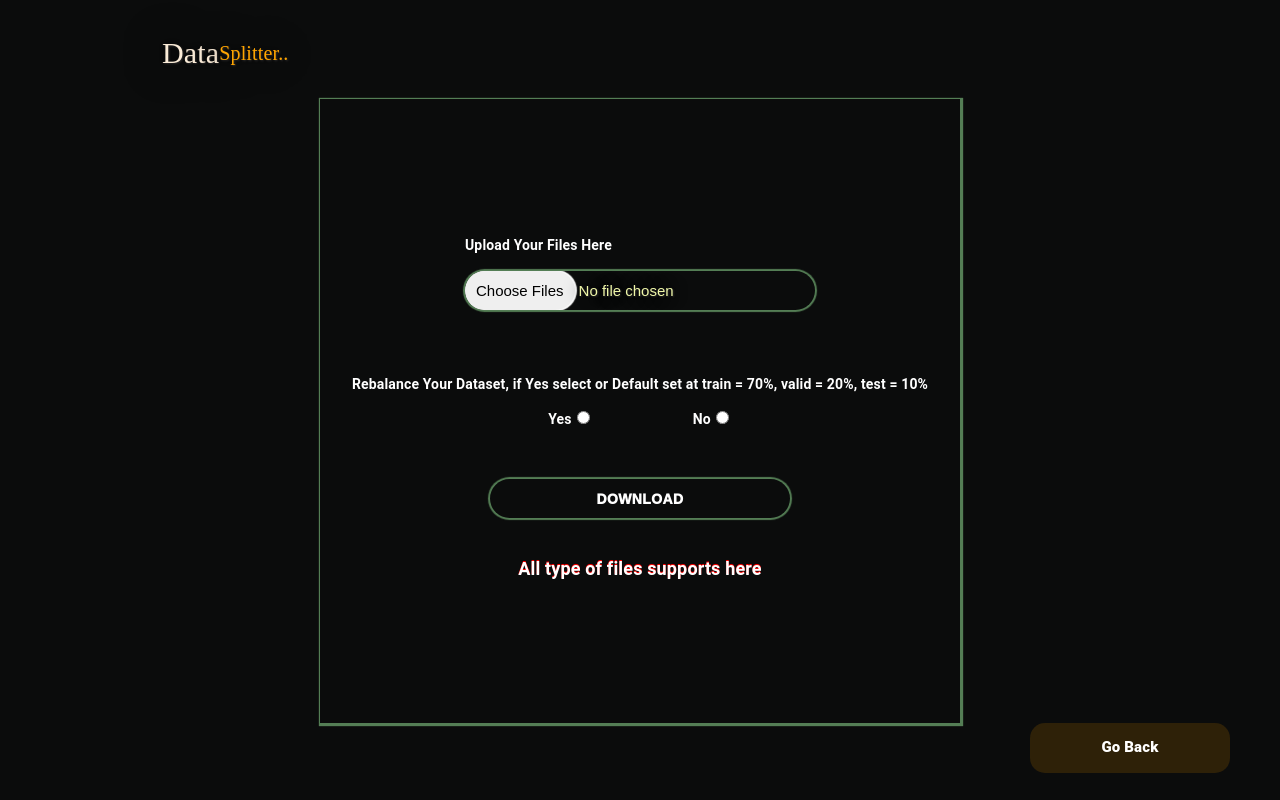
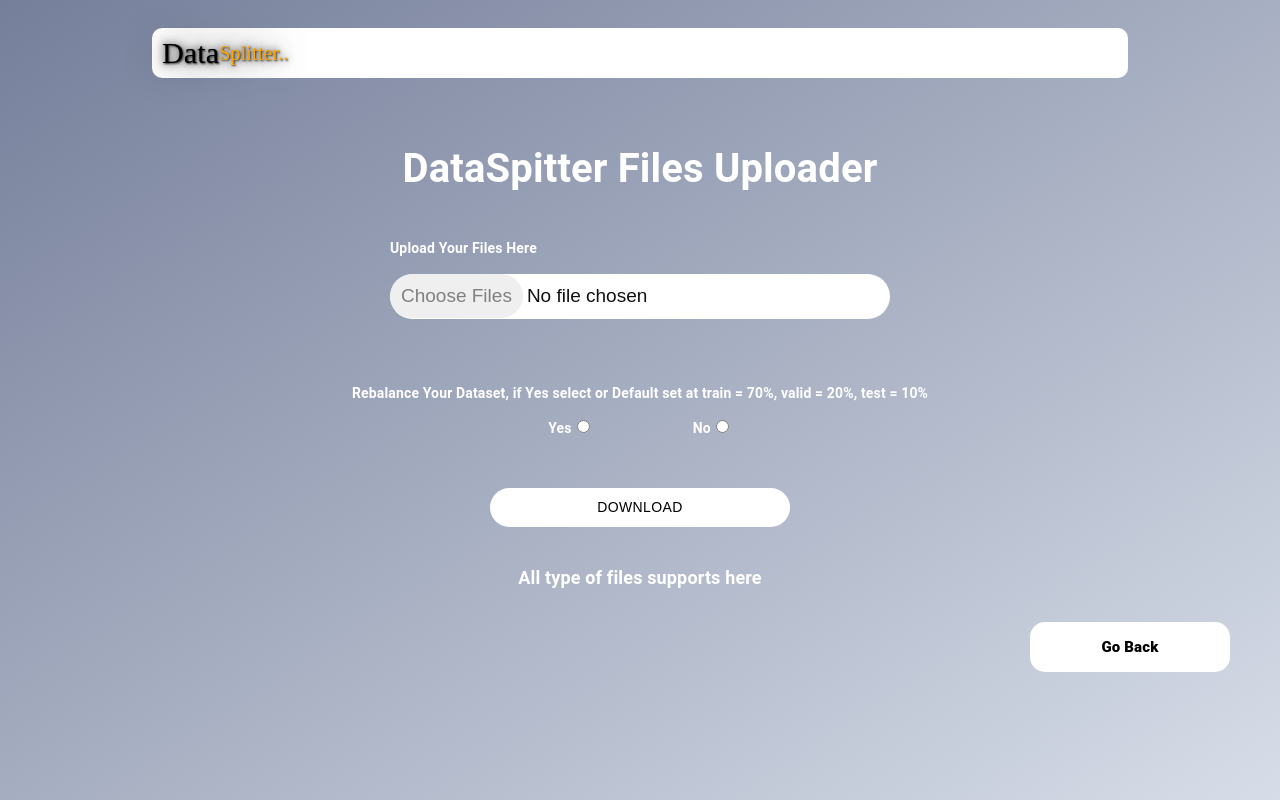
Before and after one commit to VisionifyCS/datasplitter01, a React (Create React App) app: page /datasplitter01/train in a window 1280 px wide. Built offline with nearby package versions, Linux system fonts and the light colour scheme.

Commit message:
changes made in ui

```diff
--- a/src/App.js
+++ b/src/App.js
@@ -13,9 +13,10 @@ import { BrowserRouter as Router, Routes, Route } from "react-router-dom";
 const useStyles = makeStyles((theme) => ({
   root: {
     minHeight: "100vh",
-    backgroundColor: "#0b0c0c",
+    backgroundColor: "#757f9a",
     backgroundRepeat: "no-repeat",
     backgroundSize: "cover",
+    backgroundImage: "linear-gradient(147deg, #757f9a 0%, #d7dde8 100%)",
   },
   footerInfo: {
     color: "#fff",
--- a/src/pages/components/ImageTrain.js
+++ b/src/pages/components/ImageTrain.js
@@ -170,6 +170,7 @@ function ImageTrain() {
   return (
     <>
       <div className="file-card" id="place-to-visit">
+        <h1 className="mainTitle">DataSpitter Files Uploader</h1>
         <div className="file-inputs">
           <p>Upload Your Files Here</p>
           <input
--- a/src/pages/components/MainView.scss
+++ b/src/pages/components/MainView.scss
@@ -14,7 +14,8 @@
   justify-content: center;
   align-items: center;
   background-color: transparent;
-  color: #fff;
+  color: white;
+  font-weight: 600;
   transition: transform 0.5s; /* Animation */
   flex-direction: column;
   font-size: 15px;
@@ -47,7 +48,8 @@
   justify-content: center;
   align-items: center;
   background-color: transparent;
-  color: #fff;
+  color: white;
+  font-weight: 600;
   transition: transform 0.5s; /* Animation */
   flex-direction: column;
   font-size: 15px;
@@ -95,13 +97,14 @@
   display: flex;
   justify-content: center;
   align-items: center;
-  background-color: rgb(46, 33, 8);
+  background-color: white;
   transition: transform 0.8s; /* Animation */
   flex-direction: column;
   font-size: 15px;
   cursor: pointer;
   border-radius: 1em;
   font-weight: 1000;
+  color: black;
 }
 
 .Arrow-box:hover {
--- a/src/pages/components/Navbar.scss
+++ b/src/pages/components/Navbar.scss
@@ -2,7 +2,7 @@
   flex-grow: 1;
   color: black;
   padding-left: 10px;
-  background-color: transparent;
+  background-color: white;
   text-shadow: 1px 1px 2px rgb(46, 44, 44), 0 0 1em rgb(1, 1, 10),
     0 0 0.2em rgb(13, 13, 14);
   color: orange;
@@ -16,7 +16,7 @@
 }
 
 .pTag {
-  color: antiquewhite;
+  color: black;
   justify-content: center;
   align-items: center;
   display: flex;
--- a/src/pages/components/image.scss
+++ b/src/pages/components/image.scss
@@ -5,12 +5,10 @@
   flex-direction: column;
   justify-content: center;
   align-items: center;
-  box-shadow: 1px 1px 1px 2px rgba(157, 240, 157, 0.5);
   background-color: transparent;
   width: 50%;
   margin-left: 25%;
   color: #fff;
-  height: 78vh;
 
   font-weight: 600;
   .file-inputs {
@@ -29,31 +27,30 @@
   }
 }
 
+.file-card .mainTitle {
+  font-size: 40px;
+}
+
 //upload file section
 
 .upload-box {
-  font-size: 15px;
-  background: transparent;
-  box-shadow: 0px 0px 1px 2px rgba(157, 240, 157, 0.5);
+  font-size: 19px;
+  background: white;
   border-radius: 50px;
-  width: 350px;
+  width: 500px;
   outline: none;
-  height: 39px;
+  height: 45px;
   font-family: Arial, Helvetica, sans-serif;
   margin-top: 2px;
-  text-shadow: 1px 1px 2px rgb(46, 44, 44), 0 0 1em rgb(1, 1, 10),
-    0 0 0.2em rgb(13, 13, 14);
-  font-weight: 500;
-  color: rgb(239, 247, 168);
+  color: rgb(17, 17, 17);
   margin-bottom: 50px;
 }
 
 ::-webkit-file-upload-button {
-  color: black;
+  color: grey;
   border: none;
   padding: 11px;
   border-radius: 50px;
-  box-shadow: 1px 0 1px 1px #fff;
   outline: none;
   cursor: pointer;
 }
@@ -61,8 +58,6 @@
 ::-webkit-file-upload-button:hover {
   background: #fff;
   font-weight: 500;
-  text-shadow: 1px 1px 2px rgb(46, 44, 44), 0 0 1em rgb(1, 1, 10),
-    0 0 0.2em rgb(13, 13, 14);
   color: black;
 }
 //////////////////---//////////////////
@@ -79,27 +74,26 @@
   margin-bottom: 20px;
 }
 .btn-wrapper .btn-default {
-  font-weight: 1000;
+  font-weight: 500;
   width: 100%;
   cursor: pointer;
   height: 39px;
   border-radius: 50px;
-  background: transparent;
+  background: white;
   border-radius: 50px;
-  box-shadow: 0px 0px 1px 2px rgba(157, 240, 157, 0.5);
   outline: none;
   font-family: Arial, Helvetica, sans-serif;
-  color: #fff;
+  color: black;
   display: flex;
   justify-content: center;
   align-items: center;
 }
 
 .btn-wrapper .btn-default:hover {
-  background-color: #fff;
+  background-color: black;
   text-shadow: 1px 1px 2px rgb(46, 44, 44), 0 0 1em rgb(1, 1, 10),
     0 0 0.2em rgb(13, 13, 14);
-  color: black;
+  color: white;
   font-weight: 500;
 }
 
@@ -141,8 +135,8 @@
   display: flex;
   justify-content: center;
   align-items: center;
-  background-color: rgb(46, 33, 8);
-  color: #fff;
+  background-color: white;
+  color: black;
   transition: transform 0.8s; /* Animation */
   flex-direction: column;
   font-size: 15px;
@@ -167,8 +161,6 @@
 .main {
   font-weight: 700;
   font-size: large;
-  transition: background-color 0.4s;
-  text-shadow: red 0 -1px;
 }
 
 .input-div {
```
